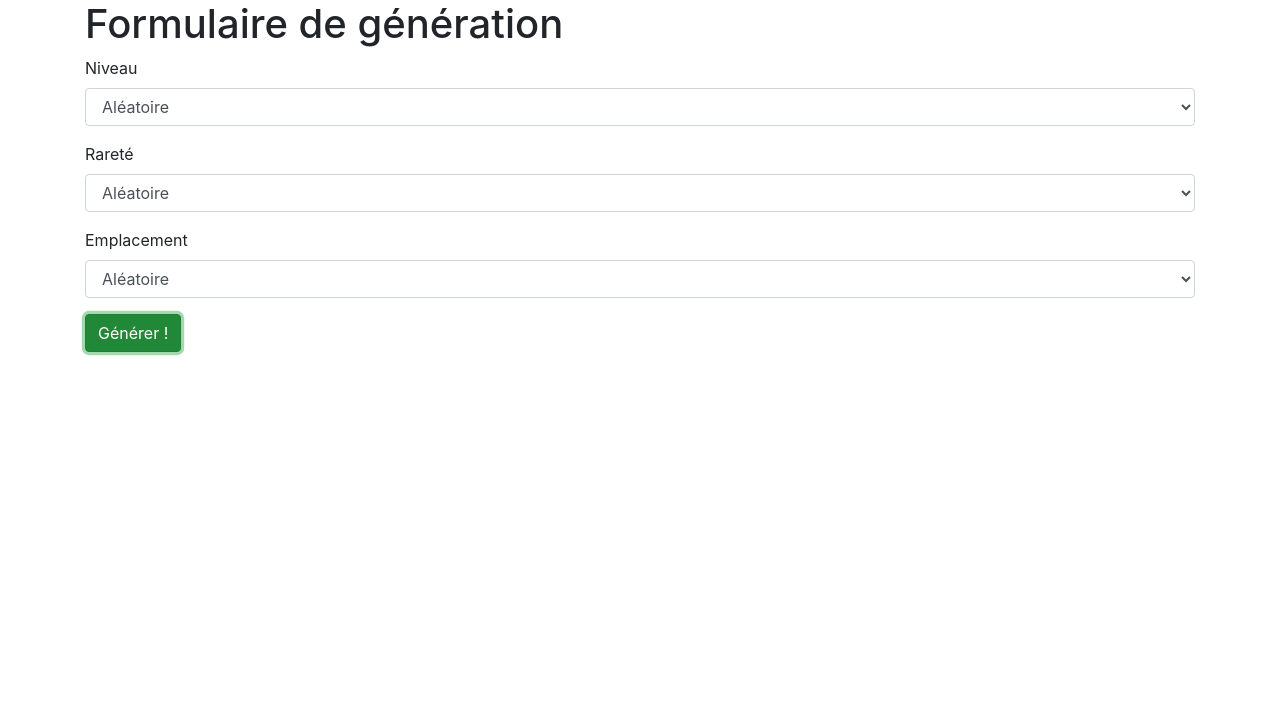
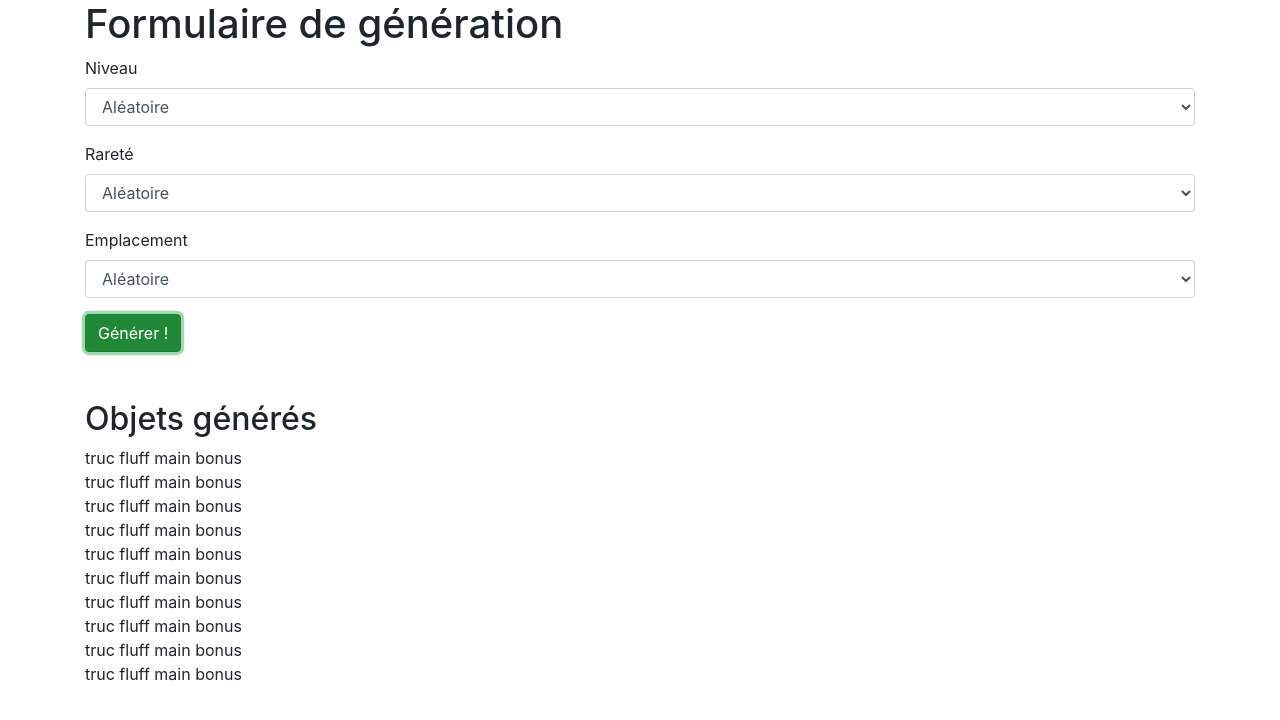
Before and after one commit to Naoskev/avalon-item-generator, an Angular app: page / in a window 1280 px wide. Both pictures are taken after a click on the button "Générer !". Shown: the top 720 px of the page. Built offline with nearby package versions, Linux system fonts and the light colour scheme.

Commit message:
Affichage basique de la liste des objets générés + mise en place du générateur (non implémenté).

```diff
--- a/src/app/app.component.html
+++ b/src/app/app.component.html
@@ -1,3 +1,4 @@
-<app-item-form>
-
-</app-item-form>
+<div class="container">
+    <app-item-form class="row"></app-item-form>
+    <app-generated-items-list class="row pt-5"></app-generated-items-list>
+</div>
--- a/src/app/generated-items-list/generated-items-list.component.html
+++ b/src/app/generated-items-list/generated-items-list.component.html
@@ -1 +1,7 @@
-<p>generated-items-list works!</p>
+<div class="container">
+    <h2>Objets générés</h2>
+    <div *ngFor="let genItem of itemsList">
+        <div>truc {{genItem.descriptor.level}} {{genItem.statsName}}</div>
+    </div>
+    <div *ngIf="itemsList.length == 0"><i>Aucun objet généré</i></div>
+</div>
--- a/src/app/generated-items-list/generated-items-list.component.ts
+++ b/src/app/generated-items-list/generated-items-list.component.ts
@@ -1,15 +1,30 @@
-import { Component, OnInit } from '@angular/core';
+import { Component, OnDestroy } from '@angular/core';
+import { ItemGeneratorService } from '../generator/item-generator.service';
+import { Subscription } from 'rxjs';
+import { Item } from '../data/item';
 
 @Component({
   selector: 'app-generated-items-list',
   templateUrl: './generated-items-list.component.html',
   styleUrls: ['./generated-items-list.component.css']
 })
-export class GeneratedItemsListComponent implements OnInit {
+export class GeneratedItemsListComponent implements OnDestroy {
 
-  constructor() { }
+  public itemsList:Item[] = [];
+  private subscription: Subscription;
 
-  ngOnInit(): void {
+  constructor(public itemGeneratorService:ItemGeneratorService) {
+
+    this.subscription = itemGeneratorService.generatedItems$.subscribe(list => {
+      this.itemsList.length =0;
+      if(list){
+        this.itemsList = list;
+      }
+    });
+   }
+
+  ngOnDestroy() {
+    // prevent memory leak when component destroyed
+    this.subscription.unsubscribe();
   }
-
 }
--- a/src/app/generator/item-generator.service.ts
+++ b/src/app/generator/item-generator.service.ts
@@ -1,4 +1,8 @@
 import { Injectable } from '@angular/core';
+import { Item } from '../data/item';
+import { ReferenceDataService } from './reference-data.service';
+import { ItemDescriptor } from '../data/ItemDescriptor';
+import { Subject, Observable } from 'rxjs';
 
 
 @Injectable({
@@ -6,7 +10,20 @@ import { Injectable } from '@angular/core';
 })
 export class ItemGeneratorService {
 
-  constructor() { }
+  constructor(private referenceDataService: ReferenceDataService) { }
 
+  public generate(itemDescriptor:ItemDescriptor, nbToGenerate: number = 10)
+  {
+
+    let items: Item[] = [];
+    for(let i:number = 0; i < nbToGenerate; i++){
+      items.push(new Item(itemDescriptor, "fluff", "main bonus", []));
+    }
+
+    this.generatedItemsSource.next(items);
+  }
+
+  private generatedItemsSource: Subject<Item[]> = new Subject();
+  public generatedItems$: Observable<Item[]> = this.generatedItemsSource.asObservable();
 
 }
--- a/src/app/item-form/item-form.component.html
+++ b/src/app/item-form/item-form.component.html
@@ -1,6 +1,6 @@
 <div class="container">
     <h1>Formulaire de génération</h1>
-    <form #itemForm="ngForm">
+    <form (ngSubmit)="onSubmit()" #itemForm="ngForm">
 
       <div class="form-group">
         <label for="item-level">Niveau</label>
--- a/src/app/item-form/item-form.component.ts
+++ b/src/app/item-form/item-form.component.ts
@@ -1,6 +1,7 @@
 import { Component, OnInit } from '@angular/core';
 import { ReferenceDataService } from '../generator/reference-data.service';
 import { ItemDescriptor } from '../data/ItemDescriptor';
+import { ItemGeneratorService } from '../generator/item-generator.service';
 
 @Component({
   selector: 'app-item-form',
@@ -9,17 +10,14 @@ import { ItemDescriptor } from '../data/ItemDescriptor';
 })
 export class ItemFormComponent implements OnInit {
 
-  constructor(public referenceDataService:ReferenceDataService) {
-    console.log(referenceDataService.rarityTable);
-    console.log(this.referenceDataService.slotsTable.filter(is => is.display));
-
+  constructor(public referenceDataService:ReferenceDataService, private itemGeneratorService:ItemGeneratorService) {
    }
 
   ngOnInit(): void {
   }
 
   onSubmit() {
-
+    this.itemGeneratorService.generate(Object.assign({}, this.itemWantedDescriptor));
     console.log("Submit !");
   }
 
```
